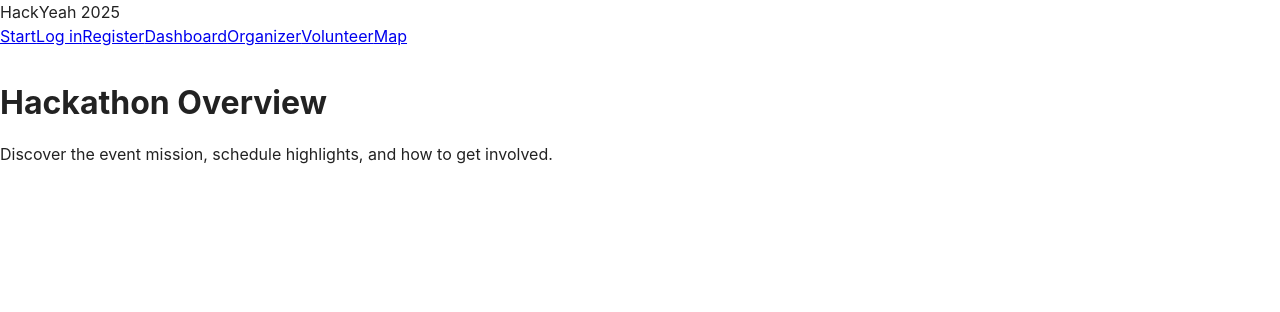
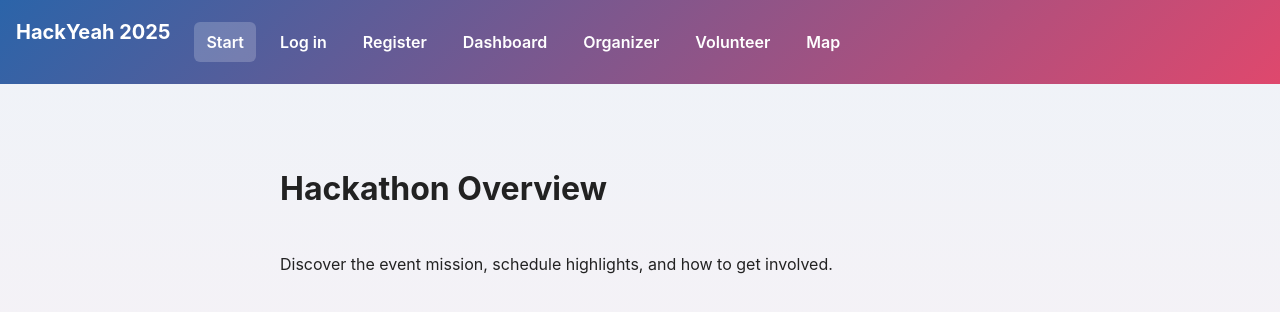
Before and after one commit to RedMed-Software/hack-yeah-2025, a React (Vite) app in the folder frontend/: page / in a window 1280 px wide. Shown: the top 312 px of the page. Built offline with nearby package versions, Linux system fonts and the light colour scheme.

Commit message:
Implement mobile first navigation

```diff
--- a/frontend/src/App.jsx
+++ b/frontend/src/App.jsx
@@ -1,3 +1,4 @@
+import { useState } from 'react'
 import { BrowserRouter, NavLink, Route, Routes } from 'react-router-dom'
 import PublicInfoPage from './pages/PublicInfoPage.jsx'
 import LoginPage from './pages/LoginPage.jsx'
@@ -18,14 +19,39 @@ const navigation = [
 ]
 
 export default function App() {
+  const [isMenuOpen, setIsMenuOpen] = useState(false)
+
+  const toggleMenu = () => {
+    setIsMenuOpen((current) => !current)
+  }
+
+  const handleNavigation = () => {
+    setIsMenuOpen(false)
+  }
+
   return (
     <BrowserRouter>
       <div className="app">
         <header className="header">
           <span className="brand">HackYeah 2025</span>
-          <nav className="nav">
+          <button
+            type="button"
+            className="menu-toggle"
+            aria-expanded={isMenuOpen}
+            aria-controls="primary-navigation"
+            onClick={toggleMenu}
+          >
+            Menu
+            <span aria-hidden="true" className="menu-icon">☰</span>
+          </button>
+          <nav id="primary-navigation" className={isMenuOpen ? 'nav is-open' : 'nav'}>
             {navigation.map((item) => (
-              <NavLink key={item.to} to={item.to} className={({ isActive }) => (isActive ? 'nav-link active' : 'nav-link')}>
+              <NavLink
+                key={item.to}
+                to={item.to}
+                className={({ isActive }) => (isActive ? 'nav-link active' : 'nav-link')}
+                onClick={handleNavigation}
+              >
                 {item.label}
               </NavLink>
             ))}
--- a/frontend/src/main.scss
+++ b/frontend/src/main.scss
@@ -1,11 +1,9 @@
 $color-primary-start: #2b64a9;
 $color-primary-end: #df486d;
 $color-primary-mid: #3091ce;
-
 $color-secondary: #ae214e;
 $color-accent: #ffbf3d;
 $color-green: #659b2d;
-
 $color-text: #222;
 $color-bg: #fff;
 $color-input-bg: #f5f5f5;
@@ -13,34 +11,184 @@ $color-input-border: #ccc;
 $border-radius: 6px;
 $focus-shadow: 0 0 0 2px rgba(48, 145, 206, 0.4);
 
+@use 'sass:color';
+
+* {
+  box-sizing: border-box;
+}
+
 body {
   background: $color-bg;
   color: $color-text;
   font-family: 'Inter', Arial, sans-serif;
   font-size: 1rem;
   margin: 0;
-  padding: 0;
+  min-height: 100vh;
 }
 
-h1, h2, h3, h4, h5, h6 {
+h1,
+h2,
+h3,
+h4,
+h5,
+h6 {
   color: $color-text;
   font-weight: 700;
   margin: 1.2em 0 0.6em 0;
   line-height: 1.2;
 }
 
-h1 { font-size: 2rem; }
-h2 { font-size: 1.5rem; }
-h3 { font-size: 1.25rem; }
-h4 { font-size: 1.1rem; }
-h5 { font-size: 1rem; }
-h6 { font-size: 0.9rem; }
+h1 {
+  font-size: 1.75rem;
+}
 
-p, span {
+h2 {
+  font-size: 1.4rem;
+}
+
+h3 {
+  font-size: 1.2rem;
+}
+
+h4 {
+  font-size: 1.1rem;
+}
+
+h5 {
+  font-size: 1rem;
+}
+
+h6 {
+  font-size: 0.9rem;
+}
+
+p,
+span {
   color: $color-text;
   font-size: 1rem;
   line-height: 1.6;
   margin: 0 0 1em 0;
+}
+
+.app {
+  min-height: 100vh;
+  display: flex;
+  flex-direction: column;
+  background: linear-gradient(180deg, rgba(43, 100, 169, 0.08), rgba(223, 72, 109, 0.08));
+}
+
+.header {
+  display: flex;
+  flex-direction: column;
+  gap: 0.75rem;
+  padding: 1rem;
+  background: linear-gradient(135deg, $color-primary-start, $color-primary-end);
+  color: #fff;
+}
+
+.brand {
+  font-size: 1.25rem;
+  font-weight: 700;
+  color: #fff;
+}
+
+.menu-toggle {
+  align-self: flex-end;
+  display: inline-flex;
+  align-items: center;
+  gap: 0.4rem;
+  padding: 0.5rem 0.75rem;
+  border: 1px solid rgba(255, 255, 255, 0.4);
+  border-radius: $border-radius;
+  background: transparent;
+  color: #fff;
+  font-size: 0.95rem;
+  font-weight: 600;
+  cursor: pointer;
+  transition: background-color 0.2s, color 0.2s;
+}
+
+.menu-toggle:hover,
+.menu-toggle:focus {
+  background-color: rgba(255, 255, 255, 0.12);
+  color: #fff;
+}
+
+.menu-toggle:focus {
+  outline: none;
+  box-shadow: $focus-shadow;
+}
+
+.menu-icon {
+  font-size: 1.25rem;
+  line-height: 1;
+}
+
+.nav {
+  display: none;
+  flex-direction: column;
+  gap: 0.5rem;
+  width: 100%;
+}
+
+.nav.is-open {
+  display: flex;
+}
+
+.nav-link {
+  display: block;
+  padding: 0.6rem 0.75rem;
+  border-radius: $border-radius;
+  background-color: rgba(255, 255, 255, 0.12);
+  color: #fff;
+  font-weight: 600;
+  text-decoration: none;
+  transition: background-color 0.2s, color 0.2s;
+}
+
+.nav-link:hover,
+.nav-link:focus {
+  background-color: rgba(255, 255, 255, 0.2);
+  color: #fff;
+}
+
+.nav-link:focus {
+  outline: none;
+  box-shadow: $focus-shadow;
+}
+
+.nav-link.active {
+  background-color: #fff;
+  color: $color-primary-start;
+}
+
+.content {
+  flex: 1;
+  width: 100%;
+  padding: 1.5rem 1rem 2.5rem;
+  display: flex;
+  justify-content: center;
+}
+
+.page {
+  width: 100%;
+  display: flex;
+  flex-direction: column;
+  gap: 1.5rem;
+  max-width: 640px;
+}
+
+.form {
+  display: flex;
+  flex-direction: column;
+}
+
+label {
+  font-weight: 600;
+  display: flex;
+  flex-direction: column;
+  gap: 0.4rem;
+  margin-bottom: 1rem;
 }
 
 .form-controller {
@@ -53,24 +201,26 @@ p, span {
   font-size: 1rem;
   color: $color-text;
   transition: border-color 0.2s, box-shadow 0.2s, background-color 0.2s;
-  margin-bottom: 1em;
-  box-sizing: border-box;
+  margin-bottom: 0;
+}
 
-  &:focus {
+.form-controller:focus {
   border-color: $color-primary-mid;
   outline: none;
   box-shadow: $focus-shadow;
   background: $color-bg;
 }
 
-  &:hover {
+.form-controller:hover {
   border-color: $color-primary-mid;
   background-color: rgba(48, 145, 206, 0.1);
 }
-}
 
 .btn {
-  display: inline-block;
+  display: inline-flex;
+  align-items: center;
+  justify-content: center;
+  gap: 0.4rem;
   padding: 0.6em 1.2em;
   border-radius: $border-radius;
   font-size: 1rem;
@@ -78,32 +228,103 @@ p, span {
   text-align: center;
   cursor: pointer;
   border: none;
-  transition: background-color 0.2s, color 0.2s;
+  transition: background-color 0.2s, color 0.2s, transform 0.2s;
+}
+
+.btn:focus {
+  outline: none;
+  box-shadow: $focus-shadow;
 }
 
 .btn-primary {
   background-color: $color-primary-mid;
   color: #fff;
+}
 
-  &:hover,
-  &:focus {
+.btn-primary:hover,
+.btn-primary:focus {
   background-color: $color-primary-start;
-  }
 }
 
 .btn-secondary {
   background-color: $color-secondary;
   color: #fff;
+}
 
-  &:hover,
-  &:focus {
+.btn-secondary:hover,
+.btn-secondary:focus {
   background-color: #8e1a3f;
 }
 
-@media (max-width: 600px) {
-  h1 { font-size: 1.5rem; }
-  h2 { font-size: 1.2rem; }
-  h3 { font-size: 1.1rem; }
-  p, .form-controller, .btn { font-size: 0.95rem; }
+.btn-accent {
+  background-color: $color-accent;
+  color: #222;
+}
+
+.btn-accent:hover,
+.btn-accent:focus {
+  background-color: color.adjust($color-accent, $lightness: -8%);
+}
+
+.alert-success {
+  padding: 0.75rem 1rem;
+  border-radius: $border-radius;
+  background: rgba($color-green, 0.1);
+  color: $color-green;
+  font-weight: 600;
+}
+
+@media (min-width: 640px) {
+  h1 {
+    font-size: 2rem;
+  }
+
+  h2 {
+    font-size: 1.5rem;
+  }
+
+  h3 {
+    font-size: 1.25rem;
+  }
+
+  .header {
+    flex-direction: row;
+    align-items: center;
+    gap: 1.5rem;
+  }
+
+  .menu-toggle {
+    display: none;
+  }
+
+  .nav {
+    display: flex;
+    flex-direction: row;
+    align-items: center;
+    gap: 0.75rem;
+    width: auto;
+  }
+
+  .nav-link {
+    background-color: transparent;
+  }
+
+  .nav-link.active {
+    background-color: rgba(255, 255, 255, 0.2);
+    color: #fff;
+  }
+
+  .content {
+    padding: 2rem 2rem 3rem;
   }
 }
+
+@media (min-width: 1024px) {
+  .content {
+    padding: 3rem 3rem 4rem;
+  }
+
+  .page {
+    max-width: 720px;
+  }
+}
```
Lines whose indentation alone changed are shown as unchanged.
